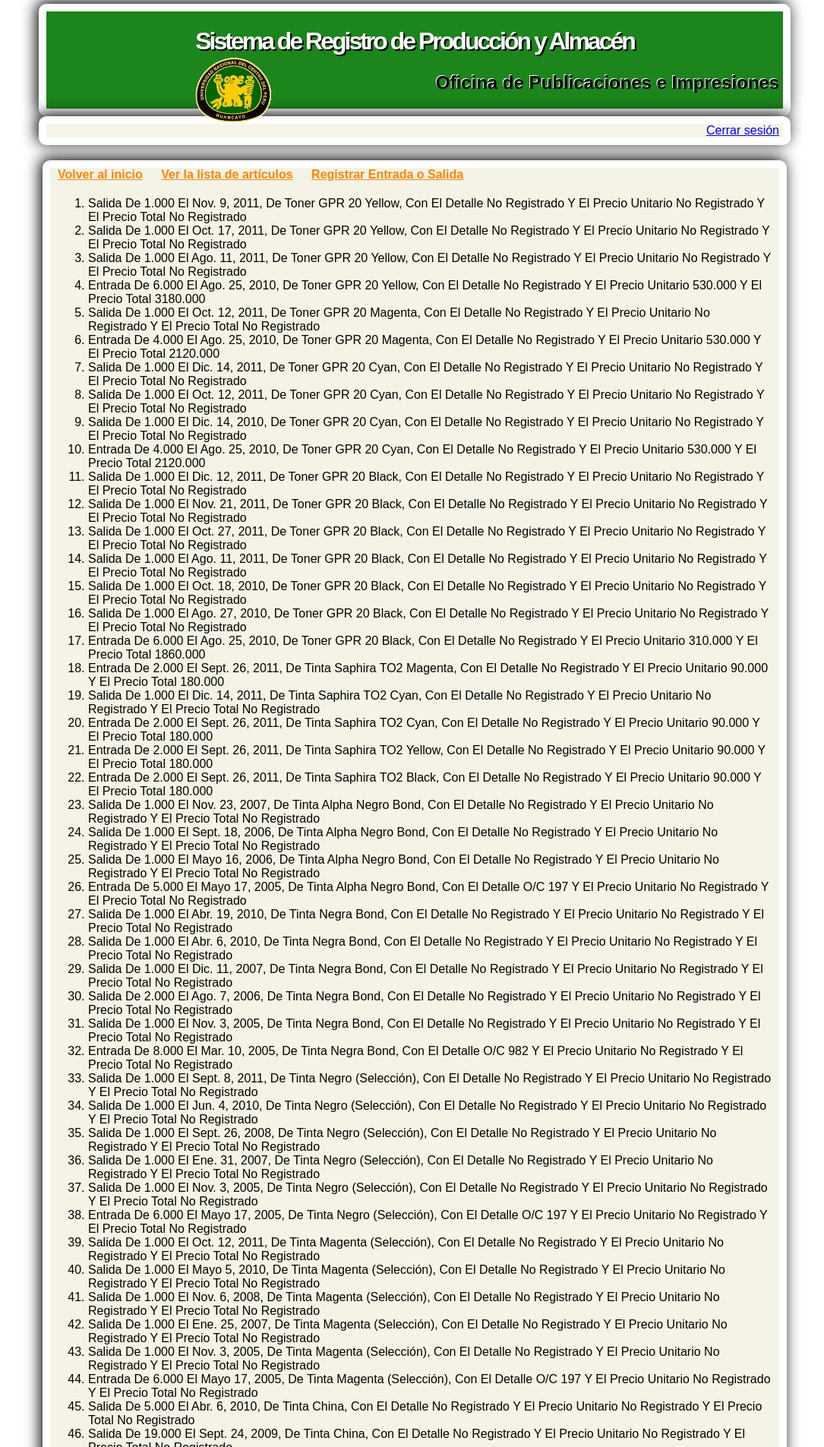
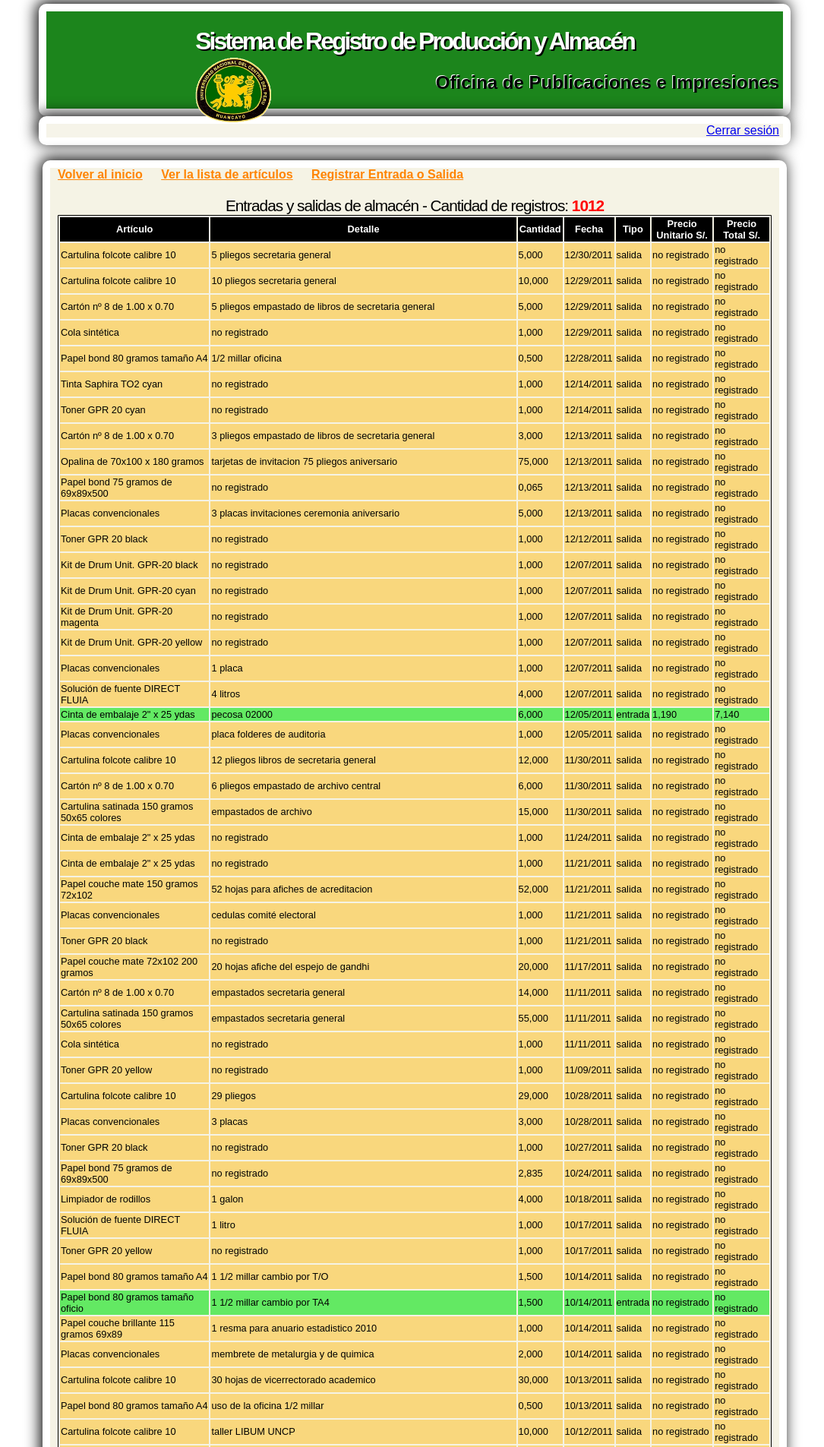
Before and after one commit to milale/legolax, a Django app: page /almacen/articulos/registro/ in a window 1280 px wide. Shown: the top 1905 px of the page at 76% size, without its empty margins (94-1179 px from the left). Run offline with Django 3.2, Linux system fonts and the light colour scheme; a user stored in the database is signed in; data comes from the database, SQL or seed files in the repository; parts of the project's set-up code (start-up, migrations or seed data) failed here and were passed over; some web fonts are replaced.

Commit message:
Finalizando el estilo de la tabla de registros de entradas y salidas de almacen

```diff
--- a/legolaxweb/portal/views.py
+++ b/legolaxweb/portal/views.py
@@ -199,8 +199,9 @@ def articulosregistrar(request):
 
 @login_required(login_url='/ingreso/')
 def registros(request):
-	datos = RegistroArticulo.objects.all().order_by("-fregistro").order_by('-pk')
-	return render_to_response('registroarticulo.html',{'datos':datos})
+	datos = RegistroArticulo.objects.all().order_by("-pk").order_by('-fregistro')
+	total = RegistroArticulo.objects.count()
+	return render_to_response('registroarticulo.html',{'datos':datos,'total':total})
 
 @login_required(login_url='/ingreso/')
 def registrosnuevo(request):
--- /dev/null
+++ b/legolaxweb/static/css/tablas.css
@@ -0,0 +1,10 @@
+
+table { border:1px solid #000; }
+table caption { font-size:1.3em; letter-spacing:-1px; }
+table caption .total { color:#FF0000; font-weight:bold;}
+table thead, table tfoot{ background:#000; border:1px solid #ccc; color:#fff; text-align:center; font-size:0.8em;}
+table tbody { font-size:0.8em; background:#ccc;}
+table tbody .entrada { background:#63E963; }
+table tbody .salida { background:#F9D77D; }
+
+tr:hover{background:#000 !important; color:white;}
--- a/legolaxweb/templates/registroarticulo.html
+++ b/legolaxweb/templates/registroarticulo.html
@@ -1,4 +1,6 @@
 {% extends 'base.html' %}
+{% load humanize %}
+{% block css %}<link href='/static/css/tablas.css' rel='stylesheet'>{% endblock %}
 {% block titulo %}Entradas y Salidas de Articulos {% endblock %}
 {% block principal %}
 	<div id='principal'>
@@ -10,25 +12,36 @@
 			</p>
 		</div>
 		<div id='elementos'>
-			<ol>
-			{% for elemento in datos %}
-					<li>
-						{% if elemento.tipo == 's' %}
-							salida
-						{% else %}
-							entrada
-						{% endif %}
-						de {{elemento.cantidad}}
-						el {{elemento.fregistro}},
-						de {{elemento.articulo}},
-						con el detalle {{elemento.detalle|default:'no registrado'}}
-						y el precio unitario {{elemento.preciouni|default:'no registrado'}}
-						y el precio total {{elemento.preciototal|default:'no registrado'}}
-					</li>
-			{% empty %}
-				<li>No hay registros disponibles</li>
-			{% endfor %}
-			</ol>
+			<table>
+				<caption>Entradas y salidas de almacén - Cantidad de registros: <span class='total'>{{total}}</span></caption>
+				<thead>
+				  <tr>
+					<th>Artículo</th><th>Detalle</th><th>Cantidad</th>
+					<th>Fecha</th><th>Tipo</th><th>Precio Unitario S/.</th><th>Precio Total S/.</th>
+				  </tr>
+				</thead>
+				<tfoot>
+				  <tr>
+					<th>Artículo</th><th>Detalle</th><th>Cantidad</th>
+					<th>Fecha</th><th>Tipo</th><th>Precio Unitario S/.</th><th>Precio Total S/.</th>
+				  </tr>
+				</tfoot>
+				<tbody>
+						{% for elemento in datos %}
+						{% if elemento.tipo == 's' %}<tr class='salida'>{% else %}<tr class='entrada'>{% endif %}
+							<td>{{elemento.articulo}}</td>
+							<td>{{elemento.detalle|default:'no registrado'}}</td>
+							<td>{{elemento.cantidad|intcomma}}</td>
+							<td>{{elemento.fregistro|date:"SHORT_DATE_FORMAT"}}</td>
+							<td>{% if elemento.tipo == 's' %}salida{% else %}entrada{% endif %}</td>
+							<td>{{elemento.preciouni|default:'no registrado'|intcomma}}</td>
+							<td>{{elemento.preciototal|default:'no registrado'|intcomma}}</td>
+						</tr>
+						{% empty %}
+							<tr><td>No hay registros disponibles</td></tr>
+						{% endfor %}
+				</tbody>
+			</table>
 		</div>
 	</div>
 {% endblock %}
```
